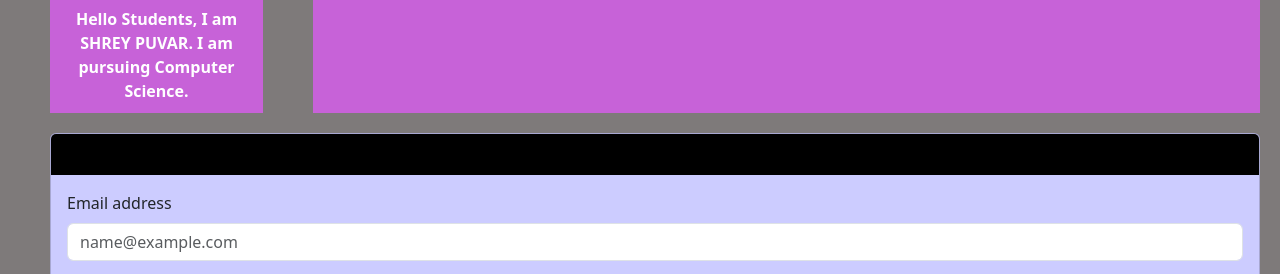
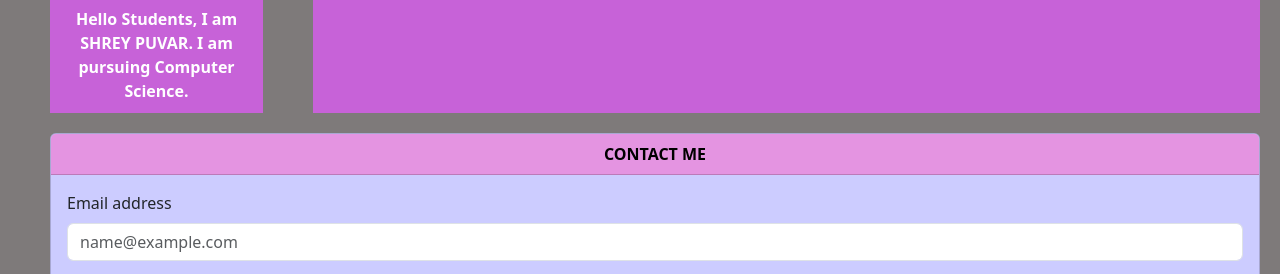
Before and after one commit to shrey-puvar/MY-INTRODUCTION, a plain HTML site: page index.html in a window 1280 px wide. Shown: the part 508-782 px from the top of the page. Drawn offline with nearby package versions, Linux system fonts and the light colour scheme.

Commit message:
Update index.html

```diff
--- a/index.html
+++ b/index.html
@@ -52,7 +52,7 @@
 </div>
 <footer>
     <div class="card text-center" style="background-color:rgb(204,204,255);">
-        <div class="card-header" style="background-color: black; color: rgb(0, 0, 0);">
+        <div class="card-header" style="background-color: rgb(228, 148, 225); color: rgb(0, 0, 0);">
          <b>CONTACT ME</b>
         </div>
         <div class="card-body">
```
